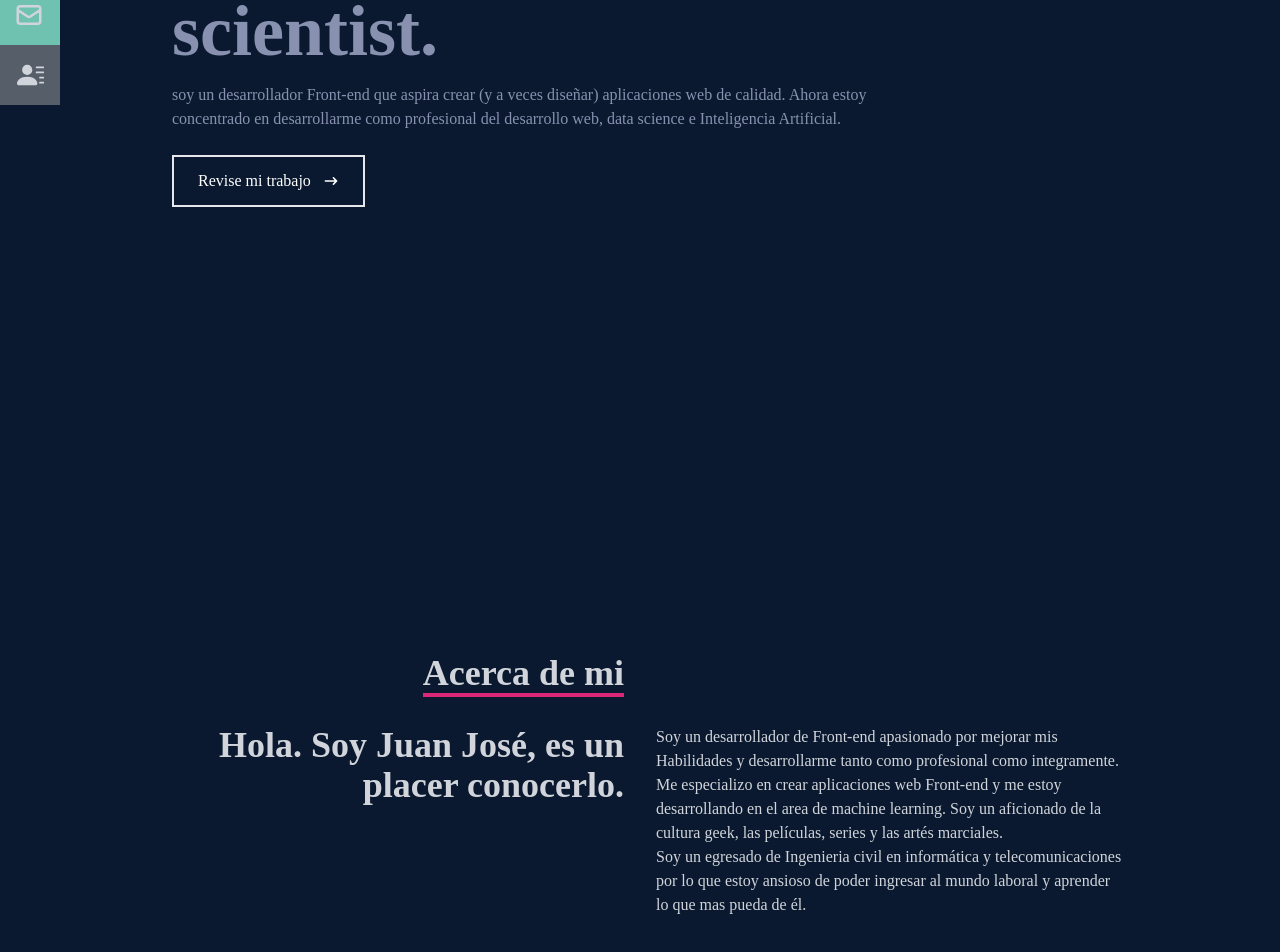
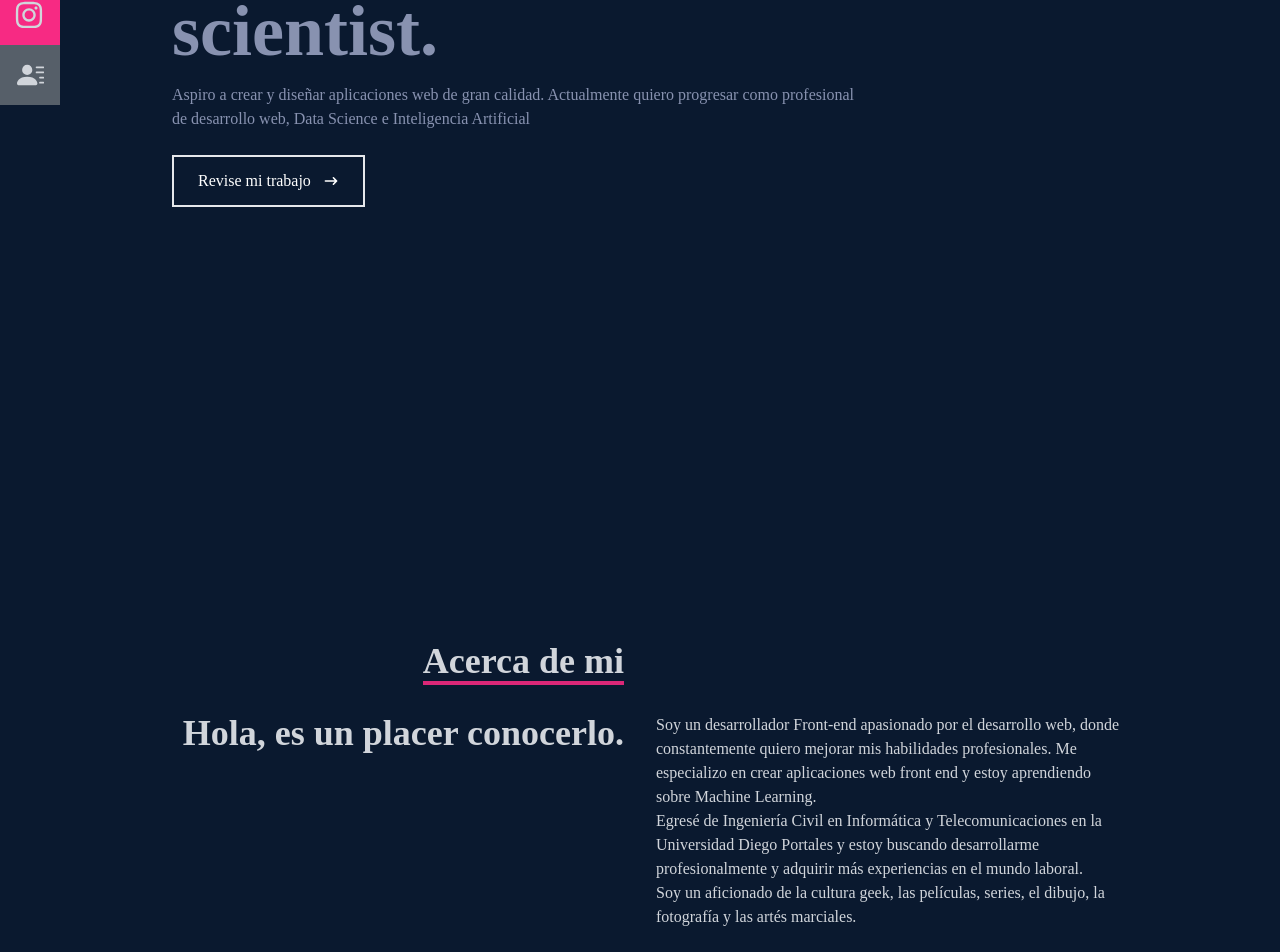
Before and after one commit to jjvemz/MainPortfolio, a React (Create React App) app: page / in a window 1280 px wide. Shown: the part 415-1367 px from the top of the page. Built offline with nearby package versions, Linux system fonts and the light colour scheme.

Commit message:
Cambios en los textos

```diff
--- a/public/index.html
+++ b/public/index.html
@@ -24,7 +24,7 @@
       work correctly both with client-side routing and a non-root public URL.
       Learn how to configure a non-root public URL by running `npm run build`.
     -->
-    <title>React App</title>
+    <title>Portafolio Juan José Vergara</title>
   </head>
   <body>
     <noscript>You need to enable JavaScript to run this app.</noscript>
--- a/src/components/About.jsx
+++ b/src/components/About.jsx
@@ -14,18 +14,16 @@ const About = () => {
           </div>
           <div className='max-w-[1000px] w-full grid sm:grid-cols-2 gap-8 px-4'>
             <div className='sm:text-right text-4xl font-bold'>
-              <p>Hola. Soy Juan José, es un placer conocerlo.</p>
+              <p>Hola, es un placer conocerlo.</p>
             </div>
             <div>
               <p>
-                Soy un desarrollador de Front-end apasionado por mejorar mis Habilidades
-                y desarrollarme tanto como profesional como integramente. Me especializo en
-                crear aplicaciones web Front-end y me estoy desarrollando en el area de
-                machine learning. Soy un aficionado de la cultura geek, las películas, series
+              Soy un desarrollador Front-end apasionado por el desarrollo web, donde constantemente quiero mejorar mis habilidades profesionales. Me especializo en crear aplicaciones web front end y estoy aprendiendo sobre Machine Learning.
+                <br />
+                Egresé de Ingeniería Civil en Informática y Telecomunicaciones en la Universidad Diego Portales y estoy buscando desarrollarme profesionalmente y adquirir más experiencias en el mundo laboral.
+                <br />
+                Soy un aficionado de la cultura geek, las películas, series, el dibujo, la fotografía
                 y las artés marciales.
-                <br />
-                Soy un egresado de Ingenieria civil en informática y telecomunicaciones
-                por lo que estoy ansioso de poder ingresar al mundo laboral y aprender lo que mas pueda de él.
               </p>
             </div>
           </div>
--- a/src/components/Home.jsx
+++ b/src/components/Home.jsx
@@ -14,9 +14,7 @@ const Home = () => {
           Soy un desarrollador Front-End y aspirante a Data scientist.
         </h2>
         <p className='text-[#8892b0] py-4 max-w-[700px]'>
-          soy un desarrollador Front-end que aspira crear (y a veces
-          diseñar) aplicaciones web de calidad. Ahora estoy concentrado en
-          desarrollarme como profesional del desarrollo web, data science e Inteligencia Artificial.
+        Aspiro a crear y diseñar aplicaciones web de gran calidad. Actualmente quiero progresar como profesional de desarrollo web, Data Science e Inteligencia Artificial
         </p>
         <div>
           <button className='text-white group border-2 px-6 py-3 my-2 flex items-center hover:bg-pink-600 hover:border-pink-600'>
--- a/src/components/Navbar.jsx
+++ b/src/components/Navbar.jsx
@@ -4,8 +4,8 @@ import {
   FaTimes,
   FaGithub,
   FaLinkedin,
+  FaInstagram
 } from 'react-icons/fa';
-import { HiOutlineMail } from 'react-icons/hi';
 import { BsFillPersonLinesFill } from 'react-icons/bs';
 import Logo from '../assets/ps4Controller.png';
 import { Link } from 'react-scroll';
@@ -64,31 +64,31 @@ const Navbar = () => {
       >
         <li className='py-6 text-4xl'>
           <Link onClick={handleClick} to='home' smooth={true} duration={500}>
-            Home
+            Principal
           </Link>
         </li>
         <li className='py-6 text-4xl'>
           {' '}
           <Link onClick={handleClick} to='about' smooth={true} duration={500}>
-            About
+            Acerca de mi
           </Link>
         </li>
         <li className='py-6 text-4xl'>
           {' '}
           <Link onClick={handleClick} to='skills' smooth={true} duration={500}>
-            Skills
+            Habilidades
           </Link>
         </li>
         <li className='py-6 text-4xl'>
           {' '}
           <Link onClick={handleClick} to='work' smooth={true} duration={500}>
-            Work
+            Mis trabajos
           </Link>
         </li>
         <li className='py-6 text-4xl'>
           {' '}
           <Link onClick={handleClick} to='contact' smooth={true} duration={500}>
-            Contact
+            Contacto
           </Link>
         </li>
       </ul>
@@ -112,12 +112,12 @@ const Navbar = () => {
               Github <FaGithub size={30} />
             </a>
           </li>
-          <li className='w-[160px] h-[60px] flex justify-between items-center ml-[-100px] hover:ml-[-10px] duration-300 bg-[#6fc2b0]'>
+          <li className='w-[160px] h-[60px] flex justify-between items-center ml-[-100px] hover:ml-[-10px] duration-300 bg-[#f72a83]'>
             <a
               className='flex justify-between items-center w-full text-gray-300'
               href='/'
             >
-              Email <HiOutlineMail size={30} />
+              Email <FaInstagram size={30} />
             </a>
           </li>
           <li className='w-[160px] h-[60px] flex justify-between items-center ml-[-100px] hover:ml-[-10px] duration-300 bg-[#565f69]'>
```
